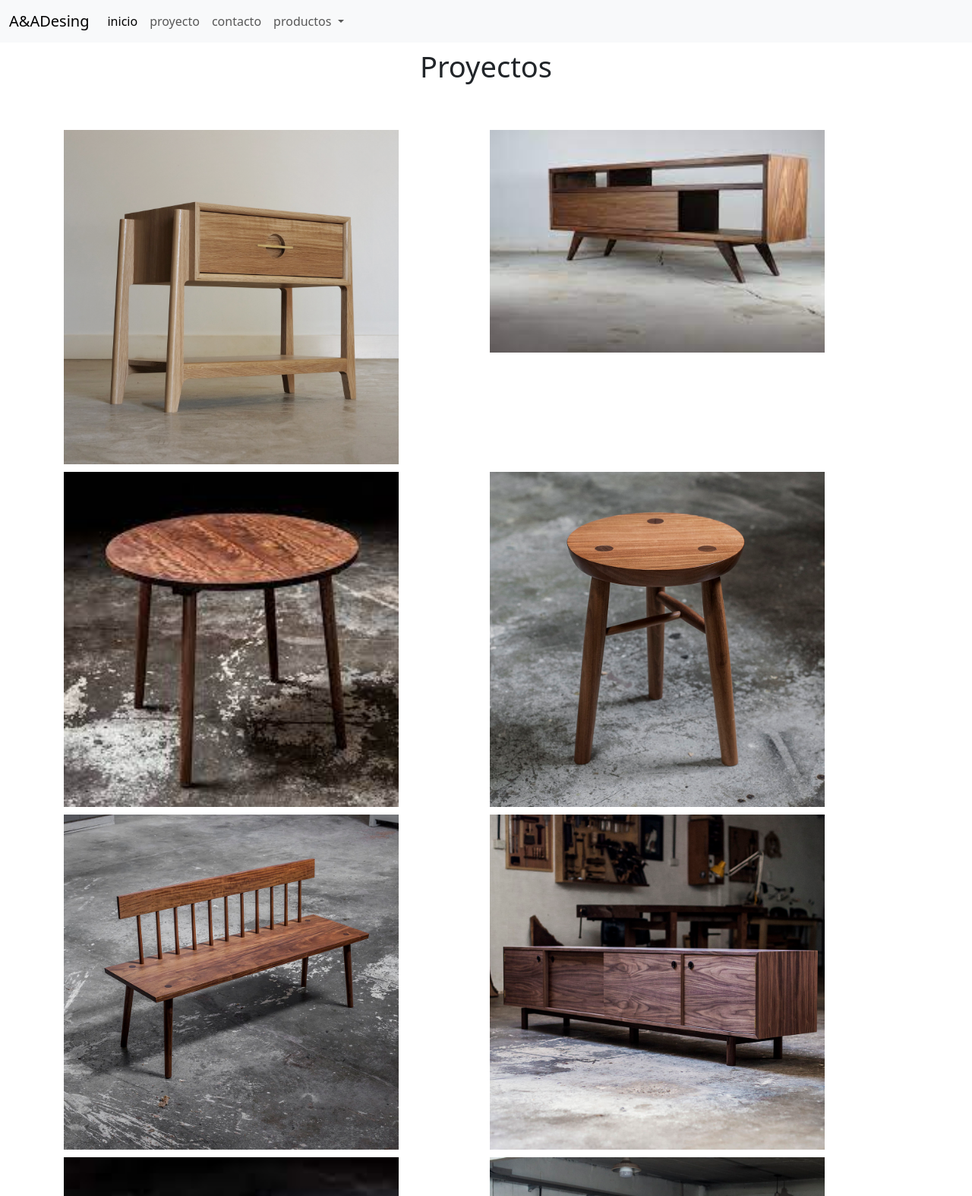
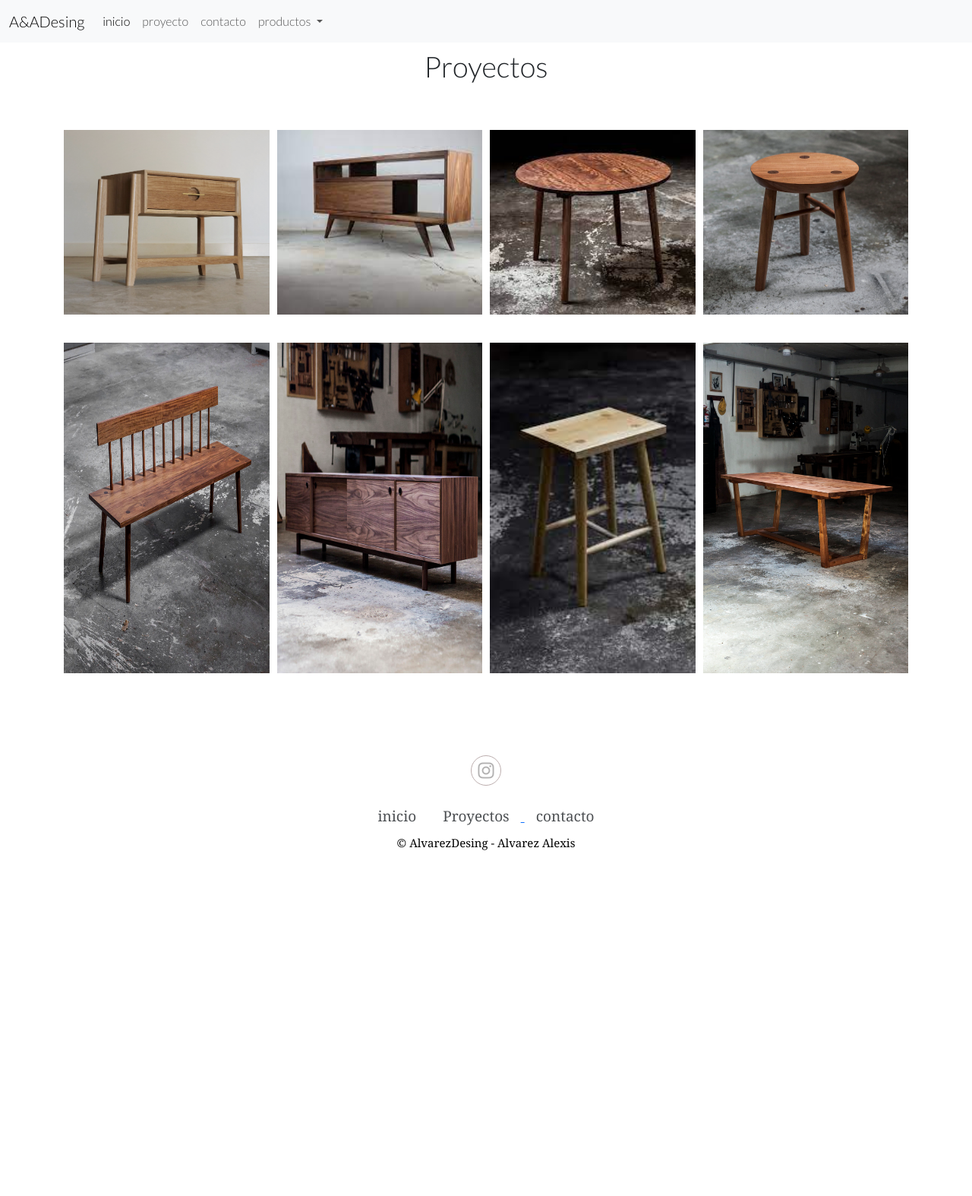
Before and after one commit to AlexisAlv9/PFAlvarez, a website: page sections/proyecto.html in a window 1280 px wide. Shown: the top 1574 px of the page at 76% size. After the commit the page ends 1158 px from the top, so only its background shows below. Drawn offline with nearby package versions, Linux system fonts and the light colour scheme; files that its build step writes are made by us from their sources.

Commit message:
pasandosass

```diff
--- /dev/null
+++ b/sass/components/_footer.scss
@@ -0,0 +1,55 @@
+.footer{
+    font-family: Cambria, Cochin, Georgia, Times, 'Times New Roman', serif ;
+    padding: 40px;
+    background-color: #fff;
+    &-redes{
+        text-align: center;
+        padding-bottom: 25px;
+        color: #999797;
+    a{
+        font-size: 24px;
+        color: inherit;
+        border: 1px solid #a59292 ;
+        width: 40px;
+        height: 40px;
+        line-height: 38px;
+        display: inline-block;
+        text-align: center;
+        border-radius: 50%;
+        opacity: 0.75;}
+    }
+    &-list{
+        margin-top: 0;
+        padding: 0;
+        list-style: none;
+        font-size: 19px;
+        line-height: 1.6;
+        margin-bottom: 0;
+        text-align: center;
+    li{
+        display: inline-block;
+        padding: 0 15px;
+    a{
+        color: inherit;
+        text-decoration: none;
+        opacity: 0.8;}
+    }
+
+    }
+    &-titulo-final{
+     text-align: center;
+    font-size: 15px;
+    margin: 10px 0 0 0;
+    color: #000000;
+    }
+}
+
+
+
+.redes a:hover{
+   opacity: 1;
+}
+
+.list li a:hover{
+    opacity: 1;
+}
--- /dev/null
+++ b/sass/views/_contacto.scss
@@ -0,0 +1,37 @@
+                                  /* Secccion Contacto */
+                                  @import url('https://fonts.googleapis.com/css2?family=Lato:ital,wght@0,300;1,400&display=swap');
+                                  * {
+                                      margin: 0;
+                                      padding: 0;
+                                      box-sizing: border-box;
+                                  }
+                                  body{
+                                      font-family: 'Lato', sans-serif;
+                                  }
+
+                                .contacto {
+                                    background-image: linear-gradient(15deg, #e2e2e2 0%, #6e6e6e 100%);
+                                    min-height: 100vh;
+                                    width: 100%;
+                                    display: flex;
+                                    font-family: Arial, Helvetica, sans-serif;
+                                   &-form{
+                                    width: 90%;
+                                    max-width: 400px;
+                                    border-radius: 1em;
+                                    padding: 3.5em 1.5em;
+                                    margin: auto;
+
+                                    &-conteiner {
+                                    display: grid;
+                                    grid-auto-columns: auto;
+                                    width: 100%;
+                                    width: 100%;
+                                     &-title{
+                                    text-align: center;
+                                    margin-bottom: .4em;
+                                    font-size: 2rem;
+                                    }
+                                            }
+                                     }
+                            }
--- a/sass/views/_index.scss
+++ b/sass/views/_index.scss
@@ -1,5 +1,13 @@
 /*header*/
-
+@import url('https://fonts.googleapis.com/css2?family=Lato:ital,wght@0,300;1,400&display=swap');
+* {
+    margin: 0;
+    padding: 0;
+    box-sizing: border-box;
+}
+body{
+    font-family: 'Lato', sans-serif;
+}
 .slider{
     width: 100%;
     height: 600px;
@@ -89,8 +97,9 @@
 }
 
     &-imagen > img{
+
+        width: 100%;
         height: 100%;
-        width: 100%;
         object-fit: cover;
         display: block;
     }
@@ -103,7 +112,7 @@
 
 
 .hover-galeria img{
-    width: 80px;
+    width: 100px;
 
     &-galeria p {
         color: #849599;
@@ -123,7 +132,5 @@
         grid-template-columns: repeat(1, 1fr);
     }
 
-    .proyecto-conteiner{
-        grid-template-columns: repeat(1, 1fr);
-    }
+
 }
--- /dev/null
+++ b/sass/views/_proyecto.scss
@@ -0,0 +1,82 @@
+           /* Seccion Proyetos */
+           @import url('https://fonts.googleapis.com/css2?family=Lato:ital,wght@0,300;1,400&display=swap');
+           * {
+               margin: 0;
+               padding: 0;
+               box-sizing: border-box;
+           }
+           body{
+               font-family: 'Lato', sans-serif;
+           }
+
+          .headercontacto {
+          background-color: #414141;
+          width: 100%;
+          height: 50px;
+          background-size: cover;
+          position: relative;
+           background-attachment: fixed;
+             }
+
+
+
+
+                                    .proyecto{
+                                        width: 90%;
+                                        max-width: 1400px;
+                                        margin: auto;
+
+                                        h1{
+                                        text-align: center;
+                                        margin: 15px 0px 40px;
+                                        font-size: 38px;
+                                       }
+
+                                        &-conteiner{
+                                        display: grid;
+                                        grid-template-columns: repeat(4, 1fr);
+                                        padding: 20px;
+                                        grid-gap: 10px;
+
+                                        &-item{
+                                         width: 100%;
+                                        position: relative;
+                                        overflow: hidden;
+
+                                        &-imagen{
+                                            width: 100%;
+                                            height: 90%;
+
+                                        }
+                                        &-text{
+                                         position: absolute;
+                                         bottom: 0;
+                                         padding: 20px;
+                                        background:rgba(0, 0, 0, .5);
+                                        color: #fff;
+
+
+                                          p{
+                                            text-align: justify;
+                                          }
+                                        }
+                                    }
+                                    }
+
+                                    }
+
+
+
+                                   .proyecto-conteiner-item:hover .proyecto-conteiner-item-text{
+                                    transform: translateY(0%);
+
+                                   }
+                                   .proyecto-conteiner-item-text {
+                                    transition:all 0.5s ease-out;
+                                   transform: translateY(100%)}
+
+                                   @media(max-width: $bplarge){
+                                    .proyecto-conteiner{
+                                        grid-template-columns: repeat(1, 1fr);
+                                    }
+                                   }
--- a/sections/proyecto.html
+++ b/sections/proyecto.html
@@ -50,66 +50,66 @@
       <h1>Proyectos</h1>
       <div class="proyecto-conteiner">
 
-        <section class="proyecto-item">
-            <img class="imagen-prod" src="../img/img1.jpg" alt="">
-            <section class="proyecto-text">
+        <section class="proyecto-conteiner-item">
+            <img class="proyecto-conteiner-item-imagen" src="../img/img1.jpg" alt="">
+            <section class="proyecto-conteiner-item-text">
                 <h2>mueble 1</h2>
                 <p>Lorem ipsum dolor, sit amet consectetur adipisicing elit. Ex odit quasi, doloribus vero eveniet tempore facilis! Qui, blanditiis!</p>
             </section>
         </section>
 
-        <section class="proyecto-item">
-            <img class="imagen-prod" src="../img/img2.jpg" alt="">
-            <section class="proyecto-text">
+        <section class="proyecto-conteiner-item">
+            <img class="proyecto-conteiner-item-imagen" src="../img/img2.jpg" alt="">
+            <section class="proyecto-conteiner-item-text">
                 <h2>mueble 2</h2>
                 <p>Lorem ipsum dolor, sit amet consectetur adipisicing elit. Ex odit quasi, doloribus vero eveniet tempore facilis! Qui, blanditiis!</p>
             </section>
         </section>
 
-        <section class="proyecto-item">
-            <img class="imagen-prod" src="../img/img3.jpg" alt="">
-            <section class="proyecto-text">
+        <section class="proyecto-conteiner-item">
+            <img class="proyecto-conteiner-item-imagen" src="../img/img3.jpg" alt="">
+            <section class="proyecto-conteiner-item-text">
                 <h2>mueble 3</h2>
                 <p>Lorem ipsum dolor, sit amet consectetur adipisicing elit. Ex odit quasi, doloribus vero eveniet tempore facilis! Qui, blanditiis!</p>
               </section>
          </section>
 
-         <section class="proyecto-item">
-          <img class="imagen-prod" src="../img/img4.jpg" alt="">
-          <section class="proyecto-text">
-              <h2>mueble 3</h2>
+         <section class="proyecto-conteiner-item">
+          <img class="proyecto-conteiner-item-imagen" src="../img/img4.jpg" alt="">
+          <section class="proyecto-conteiner-item-text">
+              <h2>mueble 4</h2>
               <p>Lorem ipsum dolor, sit amet consectetur adipisicing elit. Ex odit quasi, doloribus vero eveniet tempore facilis! Qui, blanditiis!</p>
             </section>
           </section>
 
-            <section class="proyecto-item">
-              <img class="imagen-prod" src="../img/img5.jpg" alt="">
-              <section class="proyecto-text">
-                  <h2>mueble 3</h2>
+            <section class="proyecto-conteiner-item">
+              <img class="proyecto-conteiner-item-imagen" src="../img/img5.jpg" alt="">
+              <section class="proyecto-conteiner-item-text">
+                  <h2>mueble 5</h2>
                   <p>Lorem ipsum dolor, sit amet consectetur adipisicing elit. Ex odit quasi, doloribus vero eveniet tempore facilis! Qui, blanditiis!</p>
                 </section>
            </section>
 
-           <section class="proyecto-item">
-            <img class="imagen-prod" src="../img/img6.jpg" alt="">
-            <section class="proyecto-text">
-                <h2>mueble 3</h2>
+           <section class="proyecto-conteiner-item">
+            <img class="proyecto-conteiner-item-imagen" src="../img/img6.jpg" alt="">
+            <section class="proyecto-conteiner-item-text">
+                <h2>mueble 6</h2>
                 <p>Lorem ipsum dolor, sit amet consectetur adipisicing elit. Ex odit quasi, doloribus vero eveniet tempore facilis! Qui, blanditiis!</p>
               </section>
          </section>
 
-         <section class="proyecto-item">
-          <img class="imagen-prod" src="../img/img7.jpg" alt="">
-          <section class="proyecto-text">
-              <h2>mueble 3</h2>
+         <section class="proyecto-conteiner-item">
+          <img class="proyecto-conteiner-item-imagen" src="../img/img7.jpg" alt="">
+          <section class="proyecto-conteiner-item-text">
+              <h2>mueble 7</h2>
               <p>Lorem ipsum dolor, sit amet consectetur adipisicing elit. Ex odit quasi, doloribus vero eveniet tempore facilis! Qui, blanditiis!</p>
             </section>
        </section>
 
-       <section class="proyecto-item">
-        <img class="imagen-prod" src="../img/img8.jpg" alt="">
-        <section class="proyecto-text">
-            <h2>mueble 3</h2>
+       <section class="proyecto-conteiner-item">
+        <img class="proyecto-conteiner-item-imagen" src="../img/img8.jpg" alt="">
+        <section class="proyecto-conteiner-item-text">
+            <h2>mueble 8</h2>
             <p>Lorem ipsum dolor, sit amet consectetur adipisicing elit. Ex odit quasi, doloribus vero eveniet tempore facilis! Qui, blanditiis!</p>
           </section>
      </section>
@@ -119,17 +119,19 @@
     </section>
 
 
-    <footer class=".conteiner">
-      <div class="redes">
+    <footer class="footer">
+      <div class="footer-redes">
           <a href="https://www.instagram.com/finewoodworkingmagazine/"><i class="fab fa-instagram"></i></a>
       </div>
 
-    <ul class="list">
-      <li><a href="./index.html">inicio</a></li>
-      <li><a href="./sections/proyecto.html">productos</li>
-      <li><a href="./sections/contacto.html">contacto</a></li>
+    <ul class="footer-list">
+      <li><a href="../index.html">inicio</a></li>
+      <li><a href="../sections/proyecto.html">Proyectos</li>
+      <li><a href="../sections/contacto.html">contacto</a></li>
     </ul>
-      <h2 class="titulo-final">&copy AlvarezDesing - Alvarez Alexis</h2>
+      <h2 class="footer-titulo-final">&copy AlvarezDesing - Alvarez Alexis</h2>
   </footer>
+
 </body>
+
 </html>
--- a/style/style.css
+++ /dev/null
@@ -1,196 +0,0 @@
-@import url('https://fonts.googleapis.com/css2?family=Lato:ital,wght@0,300;1,400&display=swap');
-* {
-    margin: 0;
-    padding: 0;
-    box-sizing: border-box;
-}
-body{
-    font-family: 'Lato', sans-serif;
-}
-
-/* nav index */
-nav {
-    text-align: right;
-    padding: 30px 50px 0 0 ;
-}
-nav > a{
-    color: #fff;
-    font-weight: 300px;
-    text-decoration: none;
-    margin-right: 10px;
-
-}
-nav > a:hover{
-    text-decoration: underline;
-
-}
-
-/* header */
-
-
-
-
-/* footer */
-
-footer{
-    font-family: Cambria, Cochin, Georgia, Times, 'Times New Roman', serif ;
-    padding: 40px;
-    background-color: #fff;
-}
-
-.redes{
-    text-align: center;
-    padding-bottom: 25px;
-    color: #999797;
-}
-
-.redes a{
-    font-size: 24px;
-    color: inherit;
-    border: 1px solid #a59292 ;
-    width: 40px;
-    height: 40px;
-    line-height: 38px;
-    display: inline-block;
-    text-align: center;
-    border-radius: 50%;
-    opacity: 0.75;
-}
-
-.redes a:hover{
-   opacity: 1;
-}
-.list {
-    margin-top: 0;
-    padding: 0;
-    list-style: none;
-    font-size: 19px;
-    line-height: 1.6;
-    margin-bottom: 0;
-    text-align: center;
-}
-
-.list li a{
-    color: inherit;
-    text-decoration: none;
-    opacity: 0.8;
-}
-.list  li{
-    display: inline-block;
-    padding: 0 15px;
-}
-.list li a:hover{
-    opacity: 1;
-}
-
-
-.titulo-final{
-    text-align: center;
-    font-size: 15px;
-    margin: 10px 0 0 0;
-    color: #000000;
-
-}
-
-                                    /* Secccion Contacto */
-
-.headercontacto {
-    background-color: #414141;
-        width: 100%;
-        height: 50px;
-        background-size: cover;
-        position: relative;
-        background-attachment: fixed;
-}
-.contacto-form{
-    background-image: linear-gradient(15deg, #e2e2e2 0%, #6e6e6e 100%);
-    min-height: 100vh;
-    width: 100%;
-    display: flex;
-    font-family: Arial, Helvetica, sans-serif;
-
-
-
-}
-.formulario{
-    width: 90%;
-    max-width: 400px;
-    border-radius: 1em;
-    padding: 3.5em 1.5em;
-    margin: auto;
-}
-
-.form-conteiner {
-    display: grid;
-    grid-auto-columns: auto;
-    width: 100%;
-    width: 100%;
-}
-
-.form-title{
-    text-align: center;
-    margin-bottom: .4em;
-    font-size: 2rem;
-
-}
-
-                                       /* Seccion Proyetos */
-
-.headercontacto {
-    background-color: #414141;
-        width: 100%;
-        height: 50px;
-        background-size: cover;
-        position: relative;
-        background-attachment: fixed;
-}
-
-.imagen-prod{
-    width: 100%;
-
-}
-
-
-.proyecto{
-    width: 90%;
-    max-width: 1400px;
-    margin: auto;
-
-
-}
-
-.proyecto h1{
-    text-align: center;
-    margin: 15px 0px 40px;
-    font-size: 38px;
-
-}
-
-.proyecto-conteiner{
-    display: grid;
-    grid-template-columns: repeat(2, 1fr);
-    padding: 20px;
-    grid-gap: 10px;
-}
-.proyecto-item{
-    width: 80%;
-    position: relative;
-    overflow: hidden;
-
-}
-.proyecto-text{
-position: absolute;
-bottom: 0;
-padding: 20px;
-background:rgba(0, 0, 0, .5);
-color: #fff;
-transition:all 0.5s ease-out; ;
-transform: translateY(100%)
-}
-
-.proyecto-text p{
-    text-align: justify;
-}
-.proyecto-item:hover .proyecto-text{
-    transform: translateY(0%)
-}
```
Also changed, not shown: index.html (+7 -11 lines), sass/main.scss (+8 -0 lines), sections/contacto.html (+18 -12 lines), css/main.css, 1 other file.
